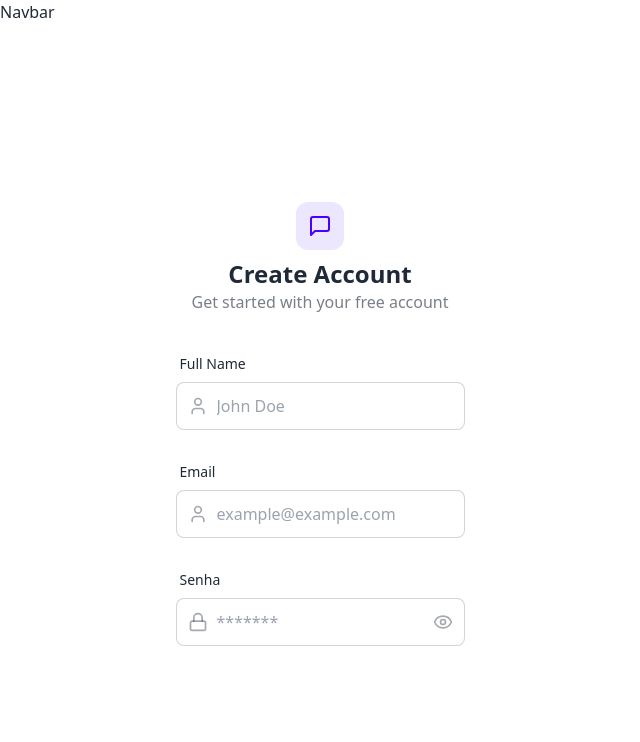
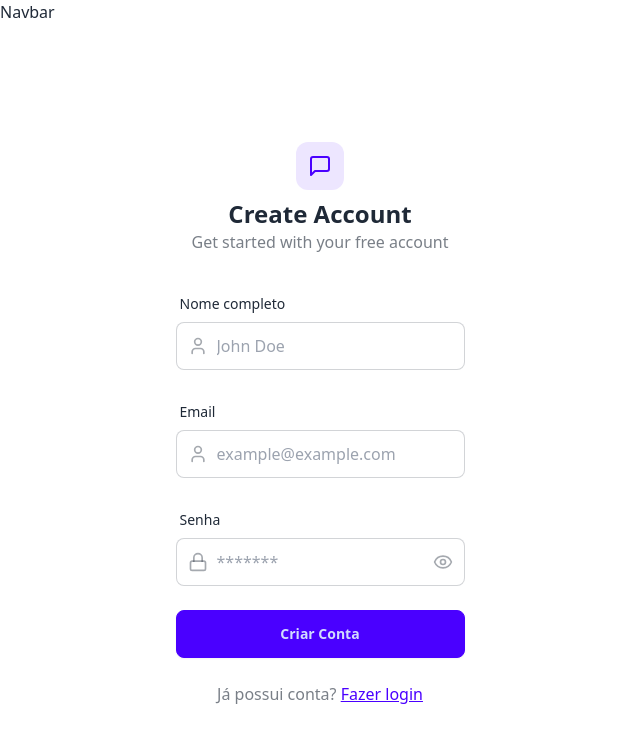
Before and after one commit to leticiaanobre/chatapp-front, a React (Vite) app: page /signup in a window 1280 px wide. Shown: the top 742 px of the page, without its empty margins (0-640 px from the left). Built offline with nearby package versions, Linux system fonts and the light colour scheme; no server answers.

Commit message:
feat: added create account and login button

```diff
--- a/src/pages/SignUpPage.jsx
+++ b/src/pages/SignUpPage.jsx
@@ -1,6 +1,7 @@
 import { useState } from "react";
-import { Eye, EyeOff, Lock, MessageSquare, User } from "lucide-react";
+import { Eye, EyeOff, Loader2, Lock, MessageSquare, User } from "lucide-react";
 import { useAuthStore } from "../store/useAuthStore"
+import { Link } from "react-router-dom";
 
 const SignUpPage = () => {
     const [showPassword, setShowPassword] = useState(false);
@@ -38,7 +39,7 @@
                 <form onSubmit={handleSubmit} className="space-y-6">
                     <div className="form-control">
                         <label className="label">
-                            <span className="label-text font-medium">Full Name</span>
+                            <span className="label-text font-medium">Nome completo</span>
                         </label>
                         <div className="relative">
                             <div className="absolute inset-y-0 left-0 pl-3 flex items-center pointer-events-none">
@@ -107,6 +108,30 @@
                         </div>
                     </div>
 
+                    <button
+                        type="submit"
+                        className="btn btn-primary w-full"
+                        disabled={isSigningUp}
+                    >
+                        {isSigningUp ? (
+                            <>
+                                <Loader2 className="size-5 animate-spin" />
+                                Carregando...
+                            </>
+                        ) : (
+                            "Criar Conta"
+                        )}
+                    </button>
+
+                    <div className="text-center">
+                        <p className="text-base-content/60">
+                            Já possui conta? {" "}
+                            <Link to="/login" className="link link-primary">
+                                Fazer login
+                            </Link>
+                        </p>
+                    </div>
+
                 </form>
 
             </div>
```
